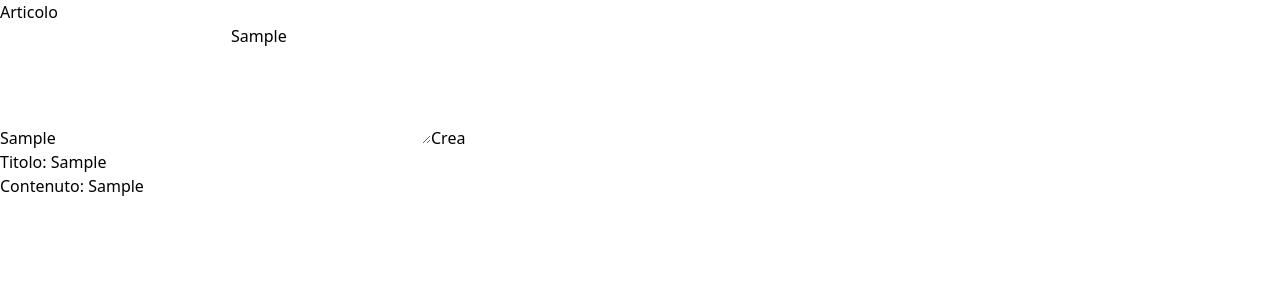
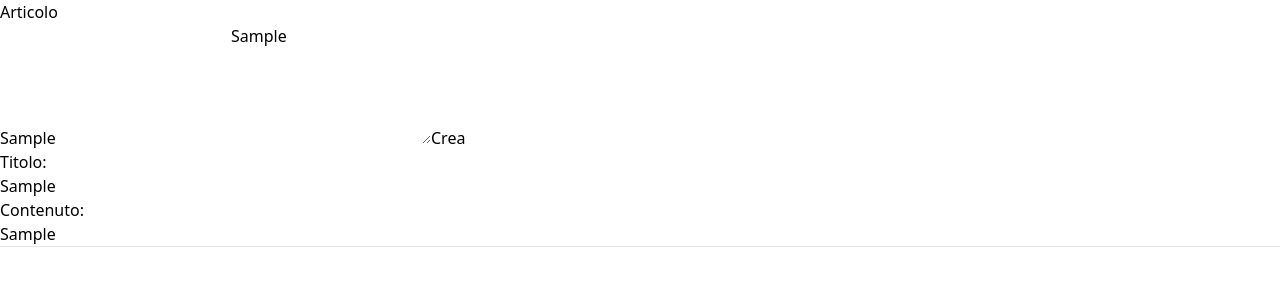
Before and after one commit to silviosalza/react-blog-api, a React (Vite) app: page / in a window 1280 px wide. Both pictures are taken after typing "Sample", "Sample" into the empty fields and a click on the button "Crea". Shown: the top 300 px of the page. Built offline with nearby package versions, Linux system fonts and the light colour scheme.

Commit message:
css fixes

```diff
--- a/src/App.jsx
+++ b/src/App.jsx
@@ -67,8 +67,9 @@ function App() {
           <ul>
             {articles.map((article) => (
               <li key={article.title}>
-                Titolo: {article.title} <br />
-                Contenuto: {article.content}
+                <h5 className="font-bold">Titolo:</h5> {article.title} <br />
+                <h5 className="font-bold">Contenuto:</h5> {article.content}
+                <hr />
               </li>
             ))}
           </ul>
```
